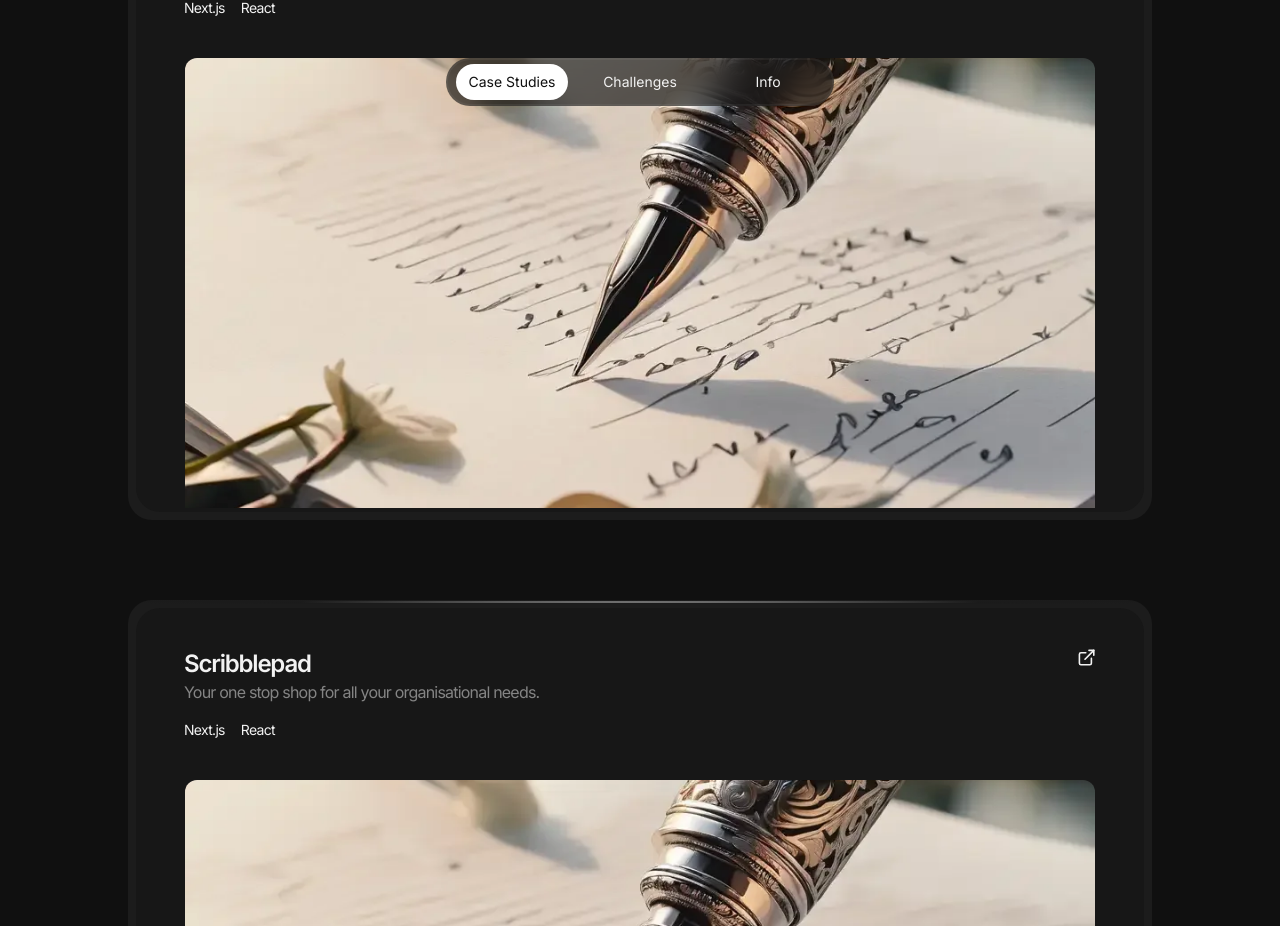
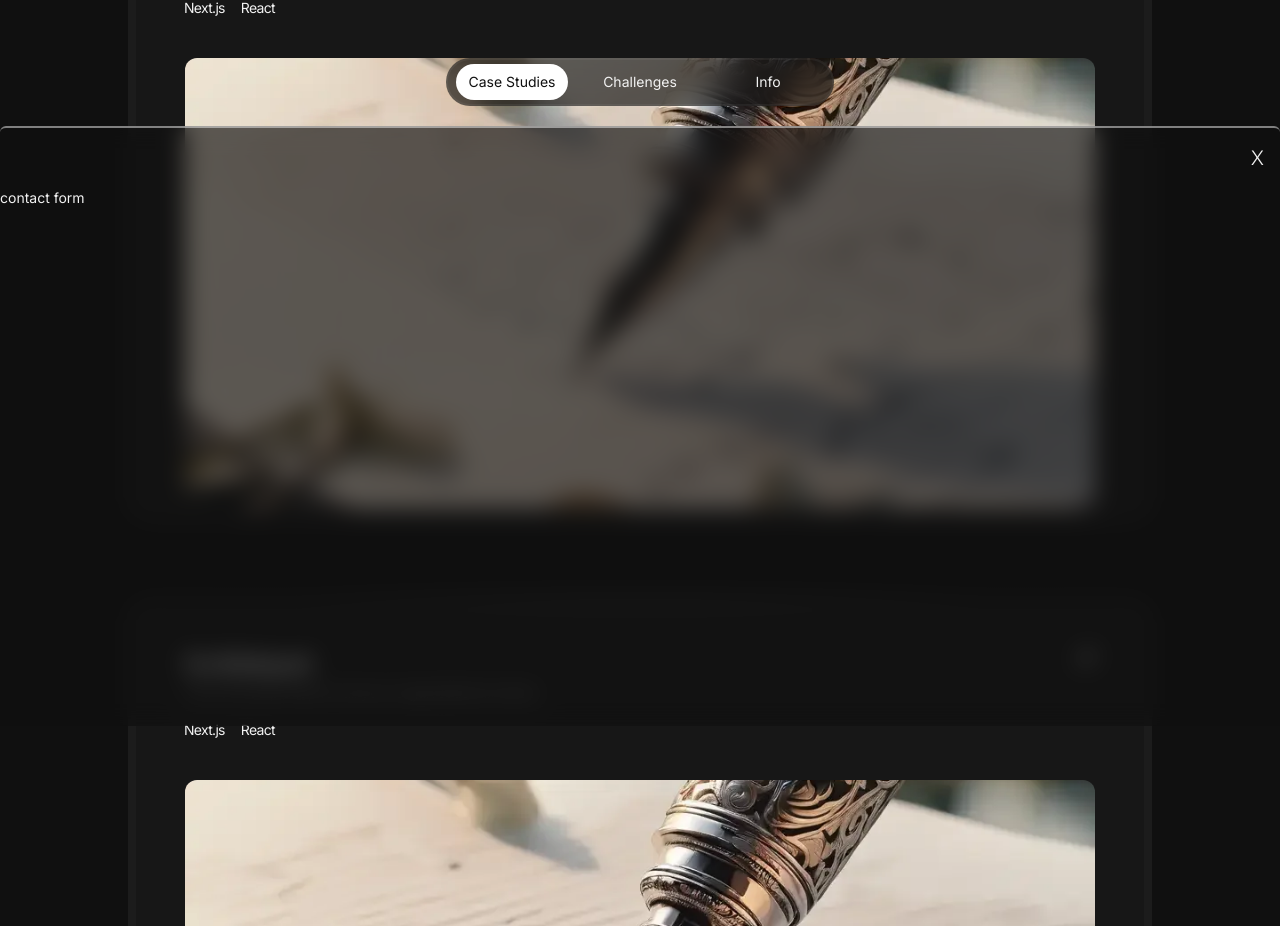
Before and after one commit to DLee1993/Portfolio, a Next.js app: page / in a window 1280 px wide. Shown: the part 674-1600 px from the top of the page. Built offline with nearby package versions, Linux system fonts and the light colour scheme.

Commit message:
added base menu elements and state toggle

```diff
--- /dev/null
+++ b/app/components/ContactForm.tsx
@@ -0,0 +1,36 @@
+"use client";
+
+import { useEffect, useState } from "react";
+
+export default function ContactForm() {
+    const [menuState, setMenuState] = useState<boolean>(false);
+
+    const toggleMenu = () => {
+        setMenuState(!menuState);
+    };
+
+    return (
+        <>
+            <button
+                id="toggleMenuButton"
+                className="py-2 px-4 bg-white text-csBlack rounded-full mt-10 border-2 border-csWhite hover:bg-csBlack hover:text-csWhite transition-colors"
+                onClick={toggleMenu}
+            >
+                Get in touch
+            </button>
+            <section
+                id="contactForm"
+                className={`bg-csBlack/65 backdrop-blur-md fixed bottom-0 left-0 z-50 w-full h-[75vh] border-t-2 border-csFadedWhite rounded-t-md ${
+                    menuState ? "translate-y-0" : "translate-y-full"
+                } transition-transform duration-500`}
+            >
+                <div className="w-full text-right p-2">
+                    <button onClick={toggleMenu} className="p-2 text-xl font-light">
+                        X
+                    </button>
+                </div>
+                contact form
+            </section>
+        </>
+    );
+}
--- a/app/components/Footer.tsx
+++ b/app/components/Footer.tsx
@@ -1,6 +1,7 @@
 import Link from "next/link";
 import { ImArrowUpRight2 } from "react-icons/im";
 import { text } from "stream/consumers";
+import ContactForm from "./ContactForm";
 
 export default function Footer() {
     const socials = [
@@ -26,9 +27,7 @@ export default function Footer() {
                         If you would like to discuess my portfolio further or discuss potential
                         employment, please click the button below to get in touch
                     </p>
-                    <button className="py-2 px-4 bg-white text-csBlack rounded-full mt-10 border-2 border-csWhite hover:bg-csBlack hover:text-csWhite transition-colors">
-                        Get in touch
-                    </button>
+                    <ContactForm />
                 </article>
                 <ul className="capitalize flex flex-col gap-y-2">
                     <li className="text-csFadedWhite mb-3">Digital connections</li>
```
